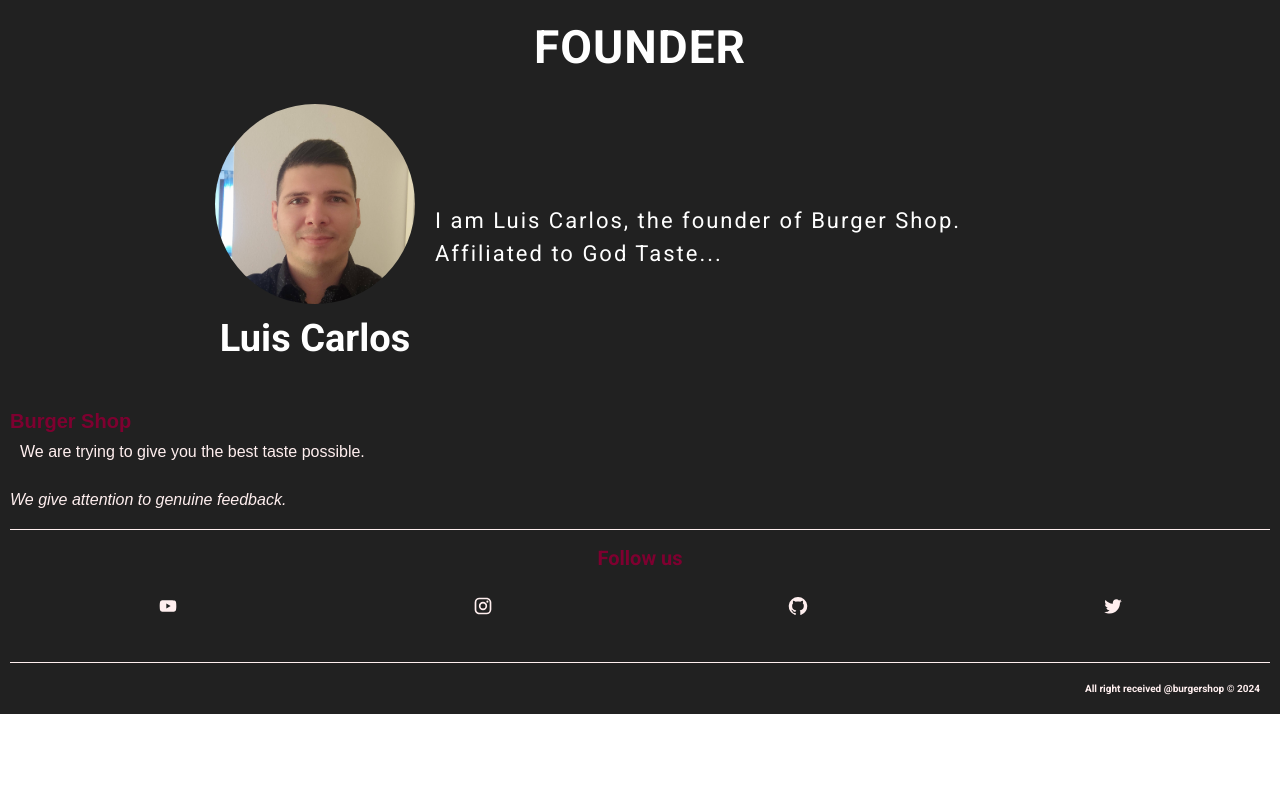
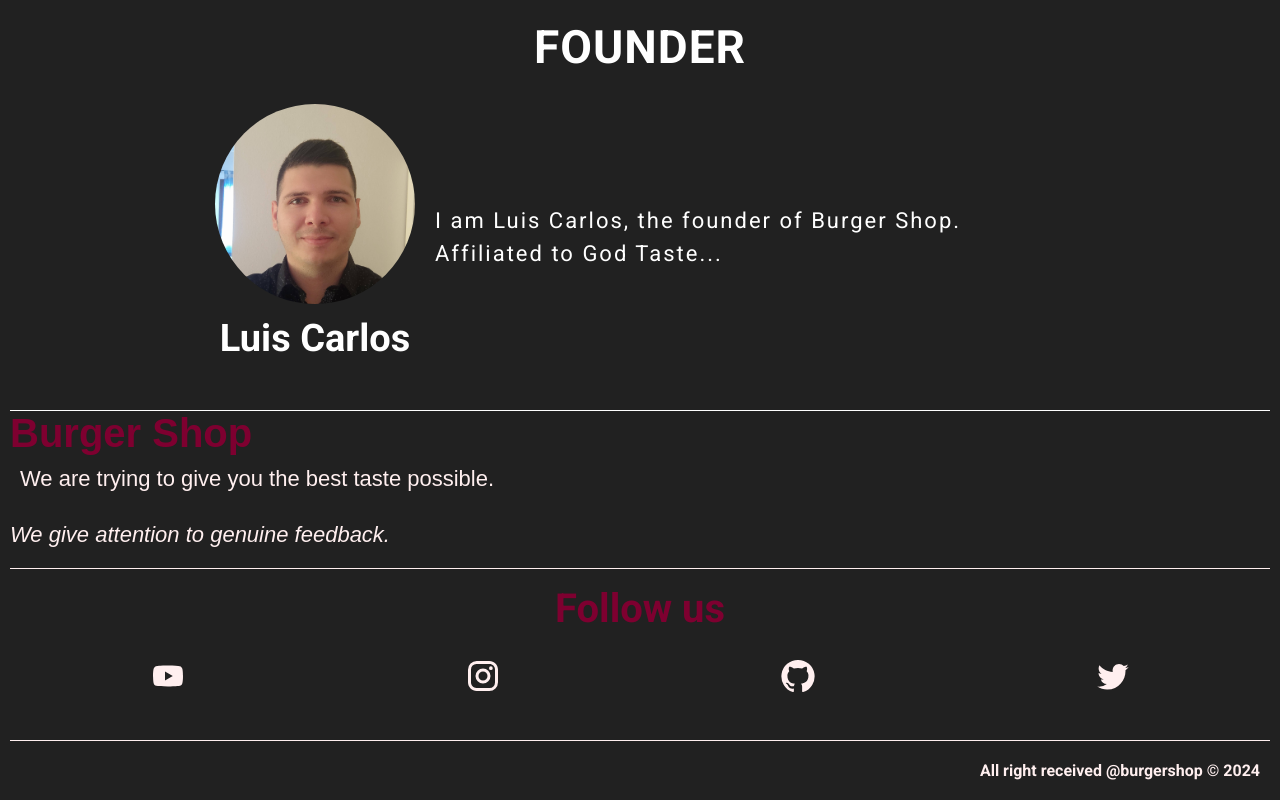
Before and after one commit to LuisCar09/Burger-shop, a React (Create React App) app: page /aboutus in a window 1280 px wide. Shown: the part 813-1613 px from the top of the page. Before the commit the page ends 1527 px from the top, so only its background shows below. Built offline with nearby package versions, Linux system fonts and the light colour scheme.

Commit message:
Fix footer size

```diff
--- a/src/styles/footer.scss
+++ b/src/styles/footer.scss
@@ -67,6 +67,37 @@
 
     }
 }
-@media screen and (max-width:420px) {
+@media screen and (min-width:768px) {
+    .footer{
+        >div{
+            >h2{
+                border-top: 1px solid #fff;
+                font-size: 4rem;
+            }
+            >p{
+                font-size: 2.2rem;
+            }
+        }
+        >aside{
+            >h5{
+                font-size: 4rem;
+            }
+            >ul{
+                >li{
 
+                    >a{
+
+                        >svg{
+                            font-size: 3.6rem;
+                        }
+                    }
+
+                }
+            }
+        }
+        .rights{
+            font-size: 1.6rem;
+        }
+
+    }
 }
```
